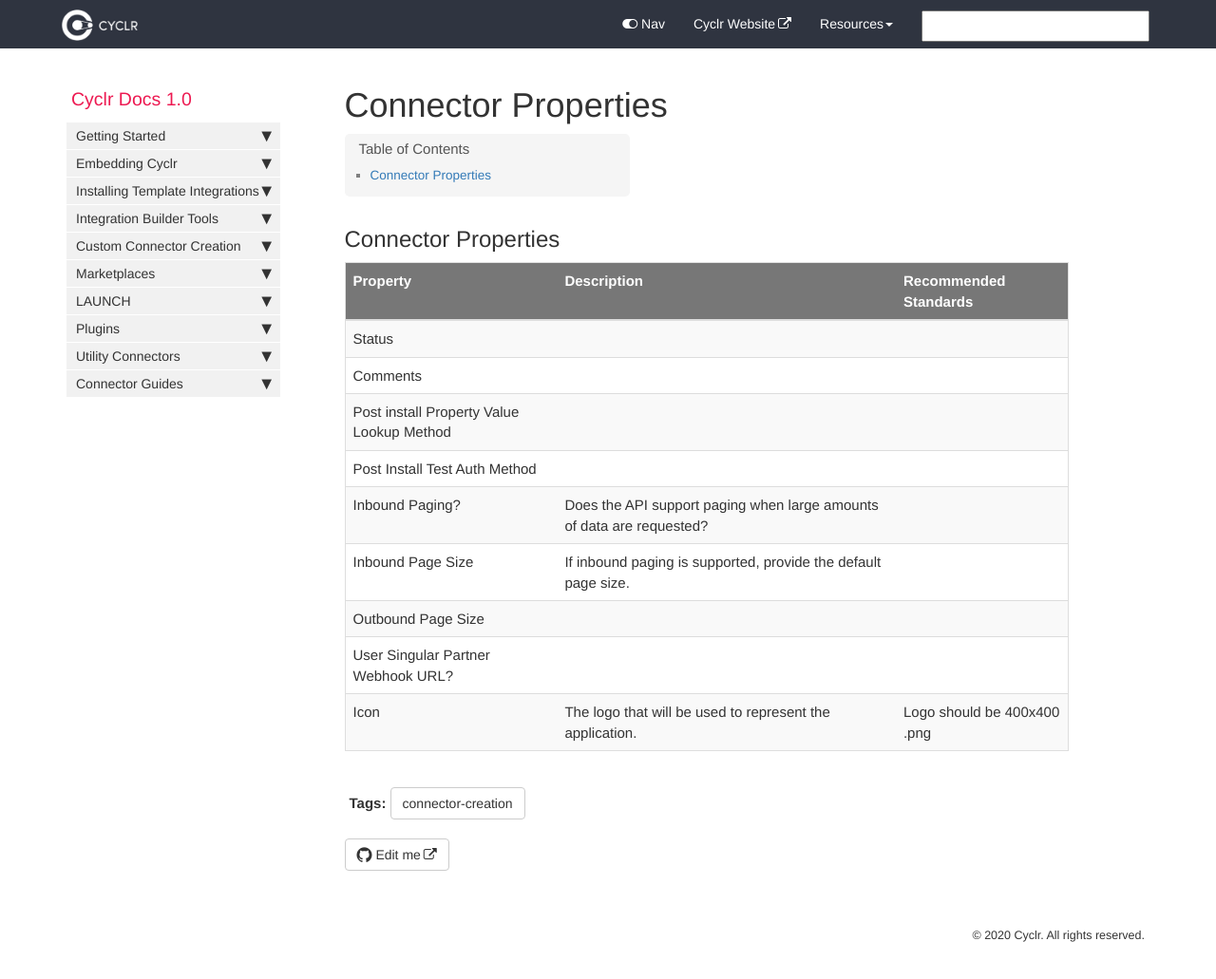
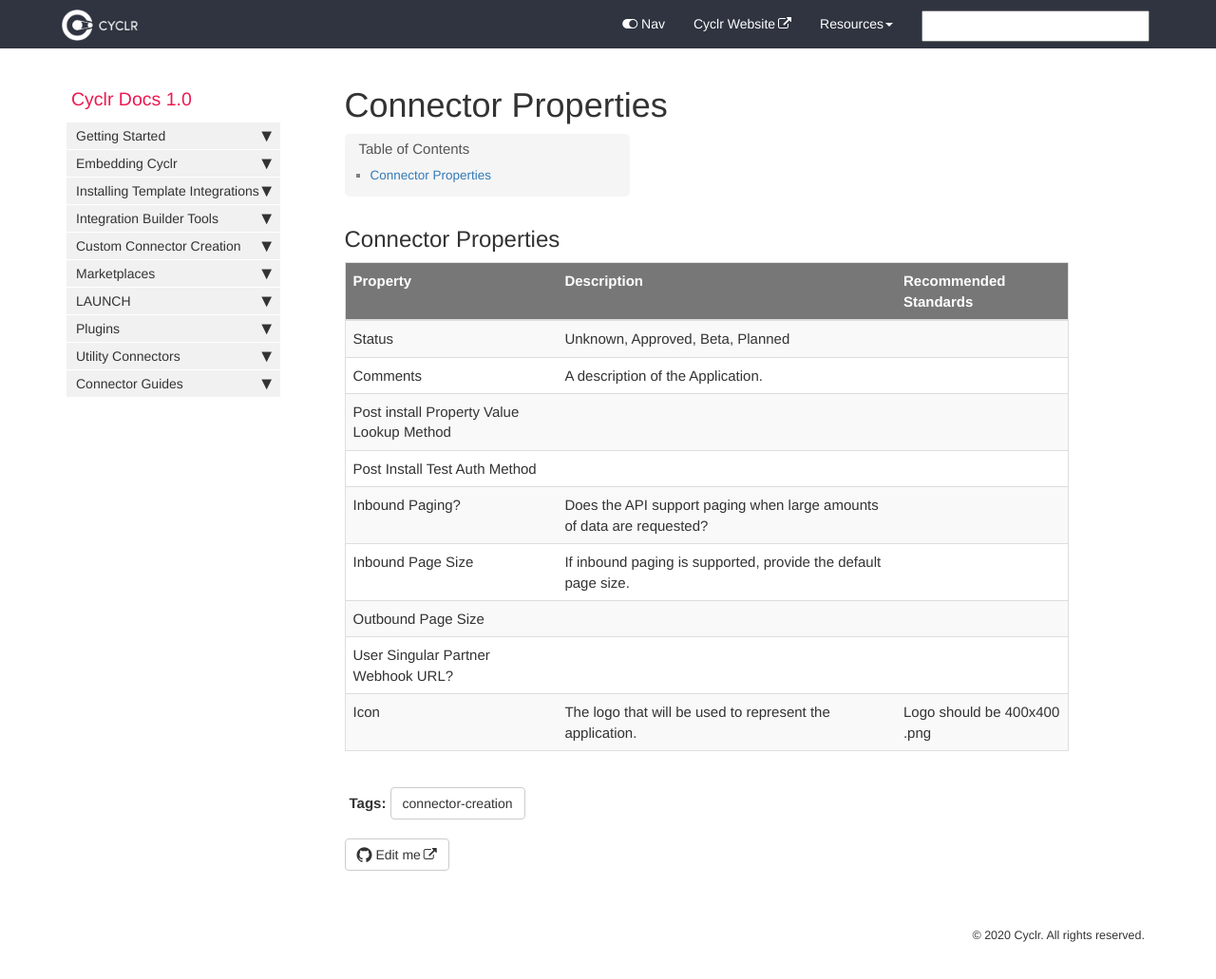
Before and after one commit to sneakysneak/docs, a Jekyll site: the page built from pages/custom-connectors/2-properties.md, in a window 1280 px wide and 1055 px high. Shown: the top 1031 px of the window at 95% size. Built offline with Jekyll 4.4.1, drawn with Linux system fonts in a browser that asks for light colours; nearby versions of some CDN libraries; comment, search, counter and statistics services are not loaded.

Commit message:
Update 2-properties.md

```diff
--- a/pages/custom-connectors/2-properties.md
+++ b/pages/custom-connectors/2-properties.md
@@ -9,8 +9,8 @@ tags: [connector-creation]
 
 | Property | Description | Recommended Standards |
 | --- | --- | --- |
-| Status | | |
-| Comments | | |
+| Status | Unknown, Approved, Beta, Planned | |
+| Comments | A description of the Application.| |
 | Post install Property Value Lookup Method | | |
 | Post Install Test Auth Method | | |
 | Inbound Paging? | Does the API support paging when large amounts of data are requested? | |
```
